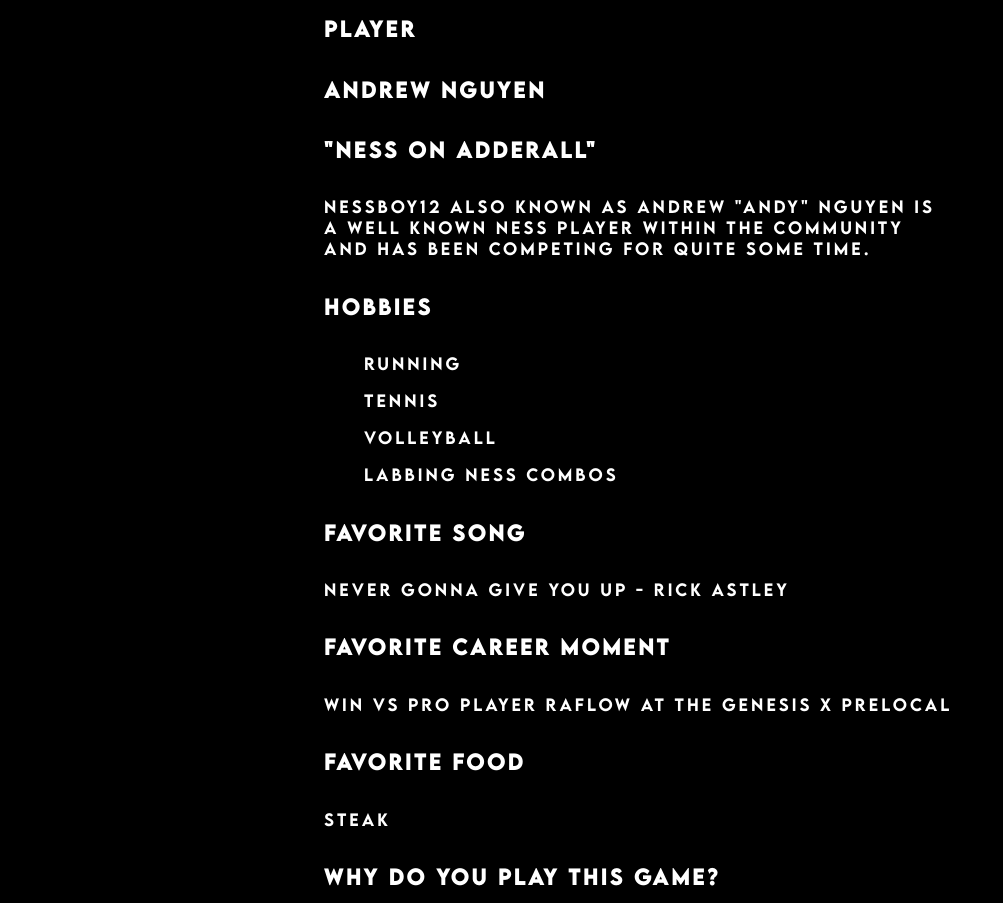
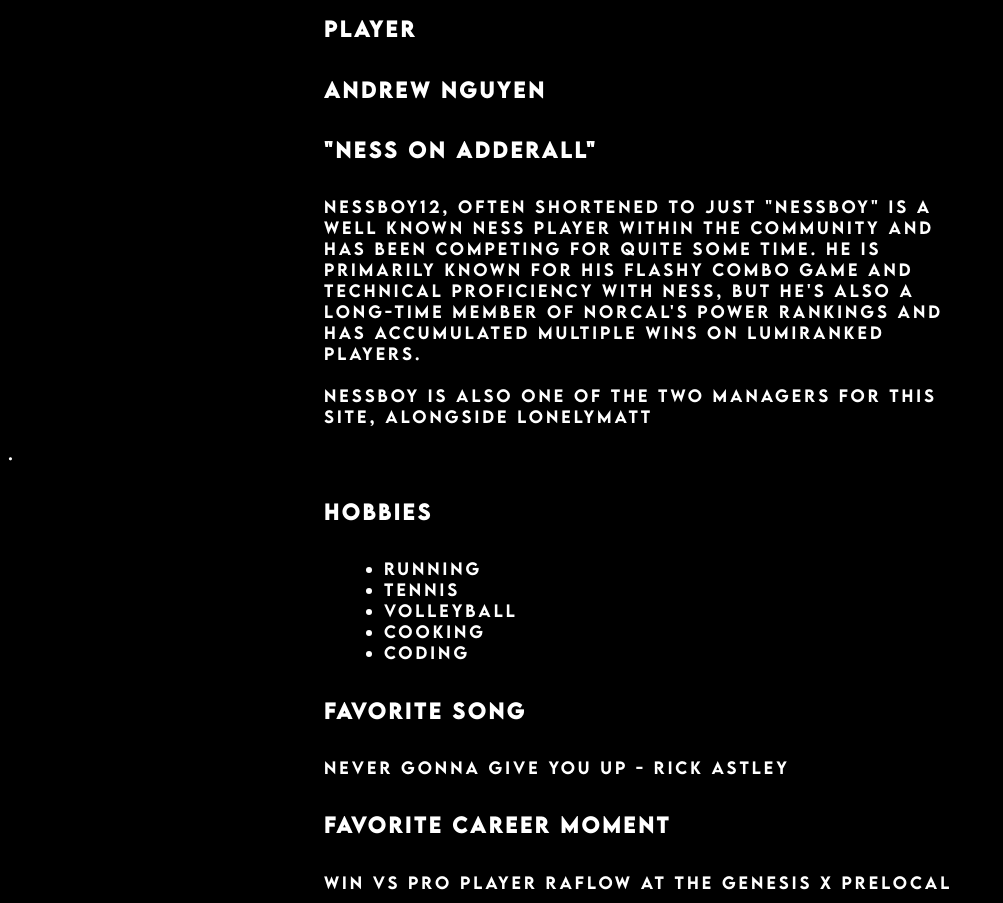
Before and after one commit to pkflash/saltesports, a Django app: page /salt/members/nessboy12 in a window 1280 px wide. Shown: the part 571-1474 px from the top of the page, without its empty margins (0-1003 px from the left). Run offline with Django 5.2, Linux system fonts and the light colour scheme.

Commit message:
Updated nessboy page

```diff
--- a/salt/templates/salt/members/nessboy12.html
+++ b/salt/templates/salt/members/nessboy12.html
@@ -6,13 +6,20 @@
         <h5>player</h5>
         <h5>andrew nguyen</h5>
         <h5>"ness on adderall"</h5>
-            <p>nessboy12 also known as andrew "andy" nguyen is a well known ness player within the community and has been competing for quite some time. </p>
-        <h5>hobbies</h5>
+            <p>nessboy12, often shortened to just "nessboy" is a well known ness player within the community and has been competing for quite some time.
+                he is primarily known for his flashy combo game and technical proficiency with ness, but he's also a long-time member of NorCal's power rankings and has
+                accumulated multiple wins on lumiranked players. <br/> <br/>
+
+                nessboy is also one of the two managers for this site, alongside <a href="{% url 'salt_app:lonelymatt' %}">lonelymatt</a></p>.
+            <h5>hobbies</h5>
             <p>
-                <ul>running</ul>
-                <ul>tennis</ul>
-                <ul>volleyball</ul>
-                <ul>labbing ness combos</ul>
+                <ul>
+                        <li>running</li>
+                        <li>tennis</li>
+                        <li>volleyball</li>
+                        <li>cooking</li>
+                        <li>coding</li>
+                </ul>
             </p>
         <h5>favorite song</h5>
             <p>never gonna give you up - rick astley</p>
```
